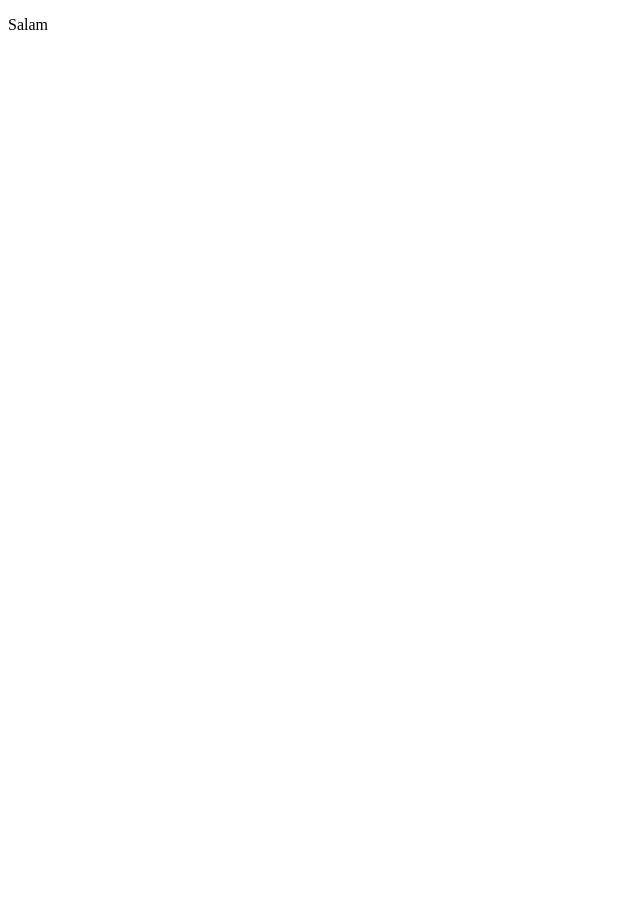
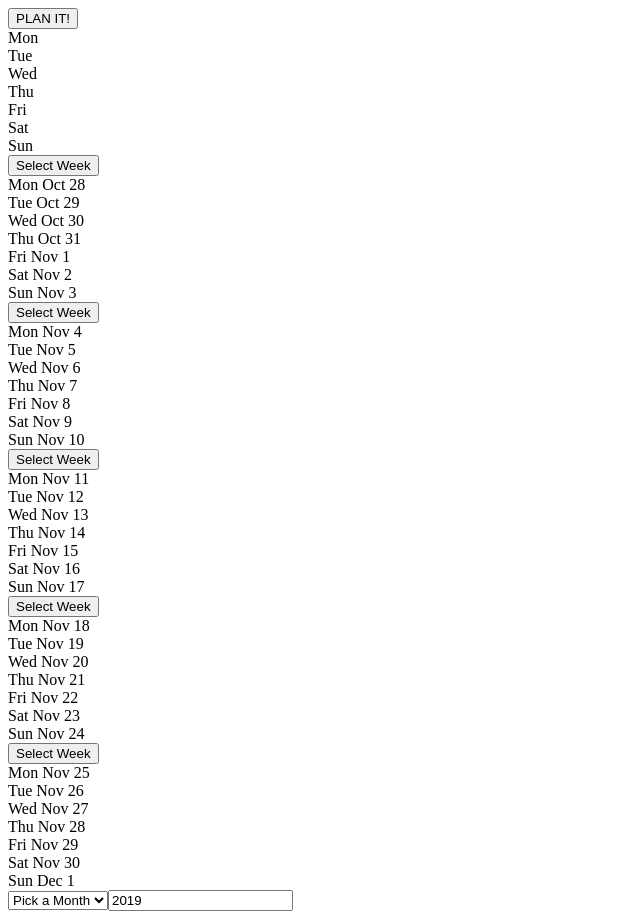
Before and after one commit to Baharrsz/Capstone, a React (Create React App) app in the folder client/: page / in a window 1280 px wide. Shown: the whole page, without its empty margins (0-640 px from the left). Before the commit the page ends 800 px from the top, so only its background shows below. Built offline with nearby package versions, Linux system fonts and the light colour scheme.

Commit message:
Month view of the calendar done.

```diff
--- a/client/package.json
+++ b/client/package.json
@@ -3,9 +3,11 @@
   "version": "0.1.0",
   "private": true,
   "dependencies": {
+    "date-fns": "^2.8.1",
     "react": "^16.12.0",
     "react-dom": "^16.12.0",
-    "react-scripts": "3.2.0"
+    "react-scripts": "3.2.0",
+    "uuid": "^3.3.3"
   },
   "scripts": {
     "start": "react-scripts start",
--- a/client/src/App.js
+++ b/client/src/App.js
@@ -1,11 +1,10 @@
 import React from "react";
+import MonthCalendar from "./components/MonthCalendar";
 
 function App() {
   return (
     <div className="App">
-      <header className="App-header">
-        <p>Salam</p>
-      </header>
+      <MonthCalendar />
     </div>
   );
 }
--- /dev/null
+++ b/client/src/components/MonthCalendar Subcomponents/Picker.js
@@ -0,0 +1,31 @@
+import React from "react";
+import { format } from "date-fns";
+import uuid from "uuid";
+
+export default function Picker(props) {
+  let options = [
+    <option
+      className={`${props.className}-option`}
+      disabled
+      value="-1"
+      key={uuid()}
+    >
+      Pick a Month
+    </option>
+  ];
+  for (let i = 0; i <= 11; i++)
+    options.push(
+      <option className={`${props.className}-option`} value={i} key={uuid()}>
+        {format(new Date(2019, i), "MMMM")}
+      </option>
+    );
+
+  return (
+    <div className={props.className}>
+      <select className={`${props.className}-month`} defaultValue="-1">
+        {options}
+      </select>
+      <input className={`${props.className}-year`} defaultValue="2019" />
+    </div>
+  );
+}
--- /dev/null
+++ b/client/src/components/MonthCalendar Subcomponents/Table.js
@@ -0,0 +1,16 @@
+import React from "react";
+import WeekDayNames from "./WeekDayNames";
+import WeekRows from "./WeekRows";
+
+export default function Table(props) {
+  return (
+    <div className={props.className}>
+      <WeekDayNames className={`${props.className}-header`} weekStartsOn="1" />
+      <WeekRows
+        className={`${props.className}-weeks`}
+        month={new Date(2019, 10)}
+        weekStartsOn="1"
+      />
+    </div>
+  );
+}
--- /dev/null
+++ b/client/src/components/MonthCalendar Subcomponents/WeekDayNames.js
@@ -0,0 +1,18 @@
+import React from "react";
+import { format, startOfWeek, addDays } from "date-fns";
+import uuid from "uuid";
+
+export default function WeekDayNames(props) {
+  const firstDay = startOfWeek(new Date(), {
+    weekStartsOn: props.weekStartsOn
+  });
+  let weekDays = [];
+  for (let i = 0; i <= 6; i++)
+    weekDays.push(
+      <div className={`${props.className}-day`} key={uuid()}>
+        {format(addDays(firstDay, i), "E")}
+      </div>
+    );
+
+  return <div className={props.className}>{weekDays}</div>;
+}
--- /dev/null
+++ b/client/src/components/MonthCalendar Subcomponents/WeekRows.js
@@ -0,0 +1,48 @@
+import React from "react";
+import {
+  startOfMonth,
+  format,
+  startOfWeek,
+  endOfWeek,
+  endOfMonth,
+  isBefore,
+  addDays,
+  isSameMonth
+} from "date-fns";
+import uuid from "uuid";
+
+export default function WeekRows(props) {
+  const firstDay = startOfWeek(startOfMonth(props.month), {
+    weekStartsOn: props.weekStartsOn
+  });
+  const lastDay = endOfWeek(endOfMonth(props.month), {
+    weekStartsOn: props.weekStartsOn
+  });
+  let day = firstDay;
+
+  let rows = [];
+  while (isBefore(day, lastDay)) {
+    let row = [];
+    for (let i = 1; i <= 7; i++) {
+      row.push(
+        <div
+          className={`${props.className}-week-day ${
+            isSameMonth(day, props.month) ? "enabled" : "disabled"
+          }`}
+          key={uuid()}
+        >
+          {format(day, "E MMM d")}
+        </div>
+      );
+      day = addDays(day, 1);
+    }
+    row = (
+      <div className={`${props.className}-week`} key={uuid()}>
+        <button className={`${props.className}-week-btn`}>Select Week</button>
+        {row}
+      </div>
+    );
+    rows.push(row);
+  }
+  return <div className={`${props.className}`}>{rows}</div>;
+}
--- /dev/null
+++ b/client/src/components/MonthCalendar.js
@@ -0,0 +1,17 @@
+import React, { Component } from "react";
+// import dateFns from "date-fns";
+import Picker from "./MonthCalendar Subcomponents/Picker";
+import Table from "./MonthCalendar Subcomponents/Table";
+
+export default class MonthCalendar extends Component {
+  state = {};
+  render() {
+    return (
+      <div className="month">
+        <button className="month__btn">PLAN IT!</button>
+        <Table className="month__table" />
+        <Picker className="month__picker" />
+      </div>
+    );
+  }
+}
```
Also changed, not shown: 1 other file (tests, documents, lock files or other folders).
